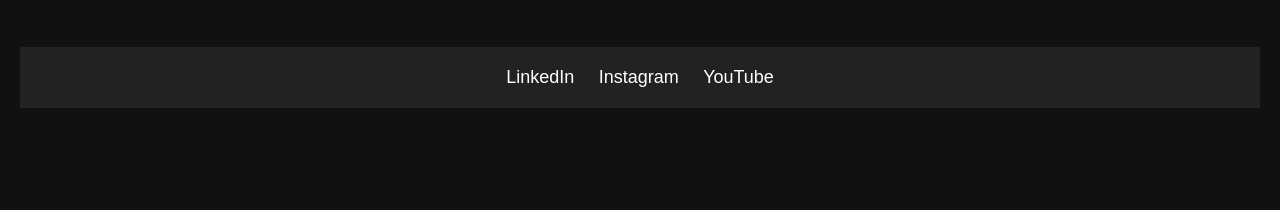
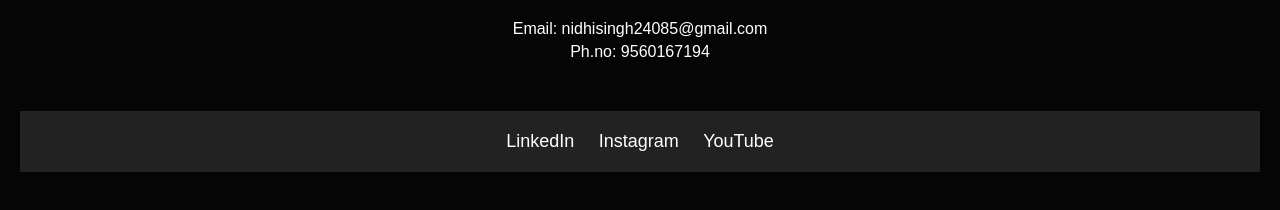
Before and after one commit to Nidhii011/Portfolio, a plain HTML site: page index.html in a window 1280 px wide. Shown: the part 544-754 px from the top of the page. Drawn offline with Linux system fonts and the light colour scheme.

Commit message:
Add files via upload

```diff
--- a/index.html
+++ b/index.html
@@ -1,5 +1,6 @@
 <!DOCTYPE html>
 <html lang="en">
+
 <head>
     <meta charset="UTF-8">
     <meta name="viewport" content="width=device-width, initial-scale=1.0">
@@ -9,17 +10,18 @@
             margin: 0;
             padding: 0;
             box-sizing: border-box;
-            font-family: Arial, sans-serif;
+            font-family: Arial, Helvetica, sans-serif;
         }
 
         body {
-            background-color: #111;
+            background-color: #050505;
             color: #fff;
             text-align: center;
             padding: 20px;
         }
 
         header {
+
             background-color: #222;
             padding: 20px 0;
         }
@@ -44,7 +46,7 @@
         }
 
         .intro h1 {
-          font:sans-serif;
+            font: sans-serif;
             font-size: 48px;
             margin-bottom: 20px;
         }
@@ -62,6 +64,10 @@
             margin-top: 20px;
         }
 
+        .contact-info p {
+            font-size: 16px;
+            margin: 5px 0;
+        }
 
         footer {
             margin-top: 50px;
@@ -87,12 +93,14 @@
         .social-links ul li a:hover {
             text-decoration: underline;
         }
+
         .scroll {
             overflow-x: hidden;
             overflow-y: auto;
         }
     </style>
 </head>
+
 <body>
     <div class="scroll">
 
@@ -108,19 +116,23 @@
 
         <section class="intro" id="about">
             <h1>Nidhi Singh</h1>
-        <p>Hello, I'm Nidhi Singh, a driven BTech student majoring in Computer Science Engineering. With a strong passion for technology, I've developed a solid foundation in web development, honing my skills in HTML, CSS, and MySQL. I've also refined my editing skills through various projects and academic assignments, with attention to detail and precision in communication.
-
-            In addition to text editing, I'm proficient in video editing, with experience in cutting, trimming, and arranging clips to create engaging narratives. I've worked with Adobe Premiere Pro and DaVinci Resolve, and have a keen eye for pacing, timing, and visual flow. I've successfully added transitions, effects, and motion graphics to enhance visual appeal and mixed and balanced audio levels for clear dialogue and sound.
-
-            As a computer science student, I'm constantly seeking opportunities to apply my knowledge and skills to real-world problems. I'm fascinated by technology's endless possibilities and excited to contribute to the evolving digital landscape. My goal is to leverage my skills and creativity to make a meaningful impact in the tech industry.
-
-            Throughout my academic journey, I've been exposed to various aspects of computer science, broadening my perspective and allowing me to approach problems from multiple angles. I'm eager to collaborate with like-minded individuals, learn from industry experts, and stay updated on the latest trends and advancements.
-
-            In conclusion, I'm Nidhi Singh, a dedicated computer science student with a strong foundation in web development, text and video editing, and problem-solving. I'm excited to explore opportunities, take on new challenges, and make a positive impact in the tech industry. With my skills, creativity, and passion for technology, I'm confident in my ability to make a difference.</p>
+            <p>Hello, I'm Nidhi Singh, a driven BTech student majoring in Computer Science Engineering. With a strong passion for technology, I've developed a solid foundation in web development, honing my skills in HTML, CSS, and MySQL. I've also refined
+                my editing skills through various projects and academic assignments, with attention to detail and precision in communication. In addition to text editing, I'm proficient in video editing, with experience in cutting, trimming, and arranging
+                clips to create engaging narratives. I've worked with Adobe Premiere Pro and DaVinci Resolve, and have a keen eye for pacing, timing, and visual flow. I've successfully added transitions, effects, and motion graphics to enhance visual
+                appeal and mixed and balanced audio levels for clear dialogue and sound. As a computer science student, I'm constantly seeking opportunities to apply my knowledge and skills to real-world problems. I'm fascinated by technology's endless
+                possibilities and excited to contribute to the evolving digital landscape. My goal is to leverage my skills and creativity to make a meaningful impact in the tech industry. Throughout my academic journey, I've been exposed to various aspects
+                of computer science, broadening my perspective and allowing me to approach problems from multiple angles. I'm eager to collaborate with like-minded individuals, learn from industry experts, and stay updated on the latest trends and advancements.
+                In conclusion, I'm Nidhi Singh, a dedicated computer science student with a strong foundation in web development, text and video editing, and problem-solving. I'm excited to explore opportunities, take on new challenges, and make a positive
+                impact in the tech industry. With my skills, creativity, and passion for technology, I'm confident in my ability to make a difference.</p>
             <div class="photo">
                 <img src="08d9c705-1886-4f02-9146-b4b40e75134amy.jpeg" alt="avtar">
+                <br> NIDHI SINGH
                 <br>
-            NIDHI SINGH
+                <br>
+                <div class="contact-info">
+                    <p class="email">Email: nidhisingh24085@gmail.com</p>
+                    <p class="phone">Ph.no: 9560167194</p>
+                </div>
             </div>
         </section>
 
@@ -137,4 +149,5 @@
     </div>
 
 </body>
+
 </html>
```
Lines whose indentation alone changed are shown as unchanged.
